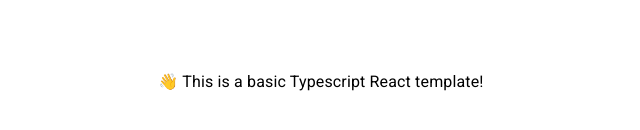
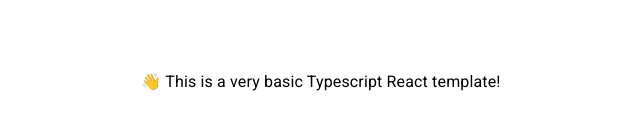
Before and after one commit to xsalazar/project-template, a React (Vite) app: page / in a window 1280 px wide. Shown: the part 276-406 px from the top of the page, without its empty margins (319-959 px from the left). Built offline with nearby package versions, Linux system fonts and the light colour scheme.

Commit message:
Dummy commit

```diff
--- a/src/Components/body.tsx
+++ b/src/Components/body.tsx
@@ -13,7 +13,7 @@ export default function Body() {
       }}
     >
       <Typography variant="body1" align="center">
-        👋 This is a basic Typescript React template!
+        👋 This is a very basic Typescript React template!
       </Typography>
     </Container>
   );
```
